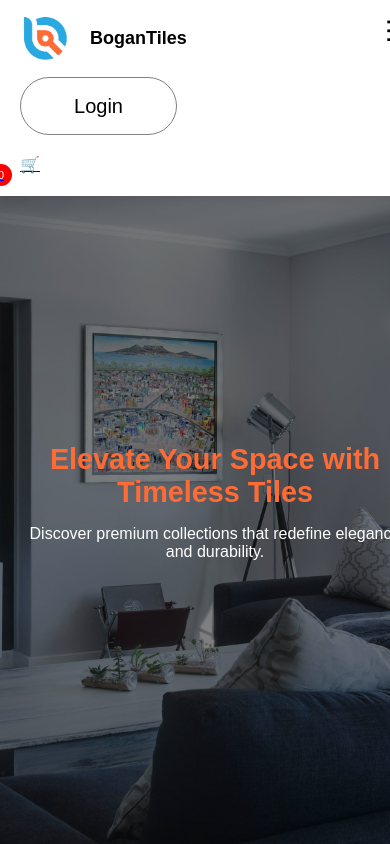
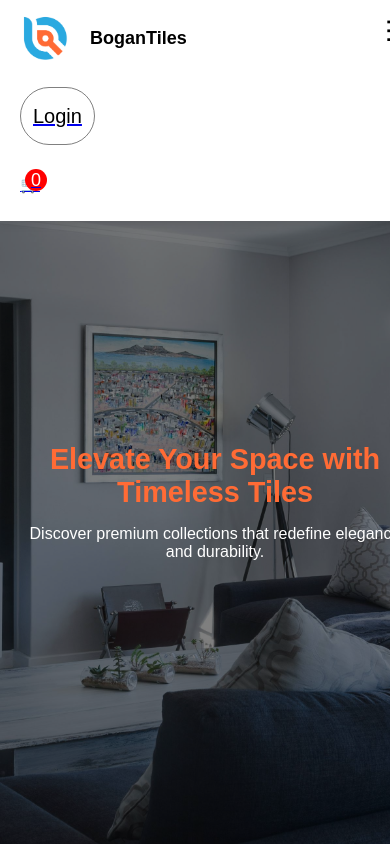
Before and after one commit to sudeepa-sri/Bogantiles, a React (Vite) app: page / in a window 390 px wide. Shown: the top 844 px of the page. Built offline with nearby package versions, Linux system fonts and the light colour scheme; no server answers.

Commit message:
bootstrap updated

```diff
--- a/src/Components/Assets/Navbar/Navbar.css
+++ b/src/Components/Assets/Navbar/Navbar.css
@@ -173,18 +173,37 @@
     width: 100%;
     gap: 10px;
     margin-top: 10px;
+    padding: 10px 0; /* Add padding to separate the cart and login */
+  }
+
+  .nav-login-cart a {
+    display: flex;
+    align-items: center;
+    gap: 10px;
   }
 
   .nav-menu li {
     font-size: 18px;
+    text-align: left;  /* Ensure the text is left-aligned for better mobile readability */
   }
 
   .nav-logo p {
     font-size: 18px;
   }
 
+  /* Adjust the cart icon and count to avoid overlap */
   .nav-cart-count {
-    margin-left: -30px;
-    margin-top: -20px;
+    margin-left: 5px;   /* Slight margin to avoid overlap */
+    font-size: 18px;    /* Increase font size for visibility */
+  }
+
+  /* Fix for shopping cart icon and login button overlap */
+  .nav-login-cart .login-button {
+    width: 100%;   /* Ensure login/logout button takes up the full width */
+    text-align: center; /* Ensure button text is centered */
+  }
+
+  .nav-cart-icon {
+    margin-left: 10px; /* Add space between the cart icon and the button */
   }
 }
--- a/src/Pages/Contactus.css
+++ b/src/Pages/Contactus.css
@@ -101,10 +101,12 @@
 @media (max-width: 768px) {
   .contactus-card {
     flex-direction: column; /* Stack the form and map vertically on mobile */
+    padding: 10px; /* Add padding to ensure content doesn't touch the edges */
   }
 
   .contactus-form {
-    padding-right: 20px; /* Reduce right padding for smaller screens */
+    padding-right: 15px; /* Reduce right padding for smaller screens */
+    padding-left: 15px; /* Add left padding to balance */
   }
 
   .contactus-map {
@@ -112,12 +114,29 @@
     margin-top: 20px; /* Add top margin to map */
   }
 
+  .form-fields {
+    width: 100%; /* Ensure form fields use full width */
+  }
+
+  .form-row {
+    width: 100%; /* Ensure the form rows are responsive */
+    margin-bottom: 15px;
+  }
+
   .form-input input,
   .form-input textarea {
+    width: 100%;
     padding: 12px; /* Slightly larger input padding on mobile */
+    margin-top: 5px;
+    box-sizing: border-box; /* Ensures padding is included in the width */
   }
 
   .submit-button button {
     width: 100%; /* Make the submit button full width on mobile */
   }
+
+  /* Adjust the padding inside the form */
+  .contactus-container {
+    padding: 10px; /* Add some margin/padding for smaller screens */
+  }
 }
```
